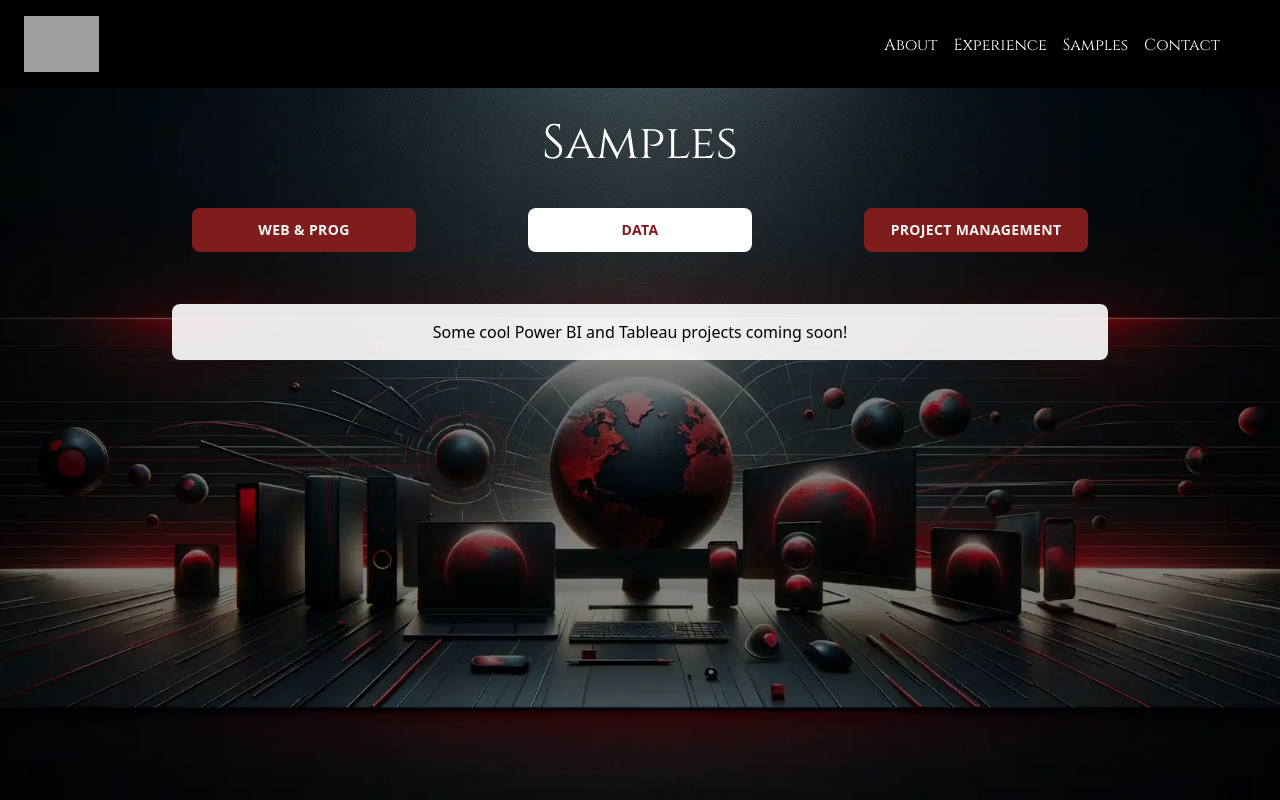
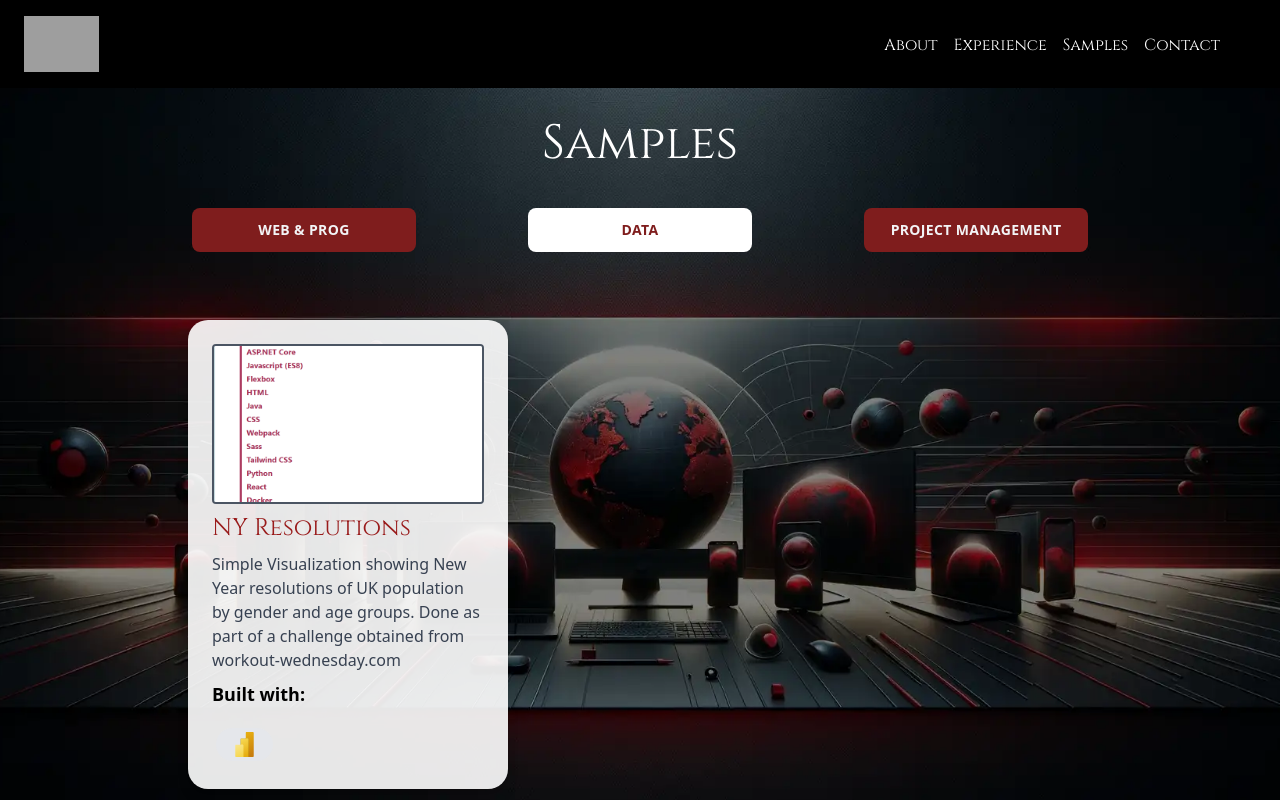
Before and after one commit to nomanymore/myPortfolio, a Next.js app: page /samples in a window 1280 px wide. Both pictures are taken after a click on the button "DATA". Shown: the top 800 px of the page. Built offline with nearby package versions, Linux system fonts and the light colour scheme; grey boxes are pictures that could not be loaded; some icons are missing.

Commit message:
Added power BI project

```diff
--- a/src/pages/samples.jsx
+++ b/src/pages/samples.jsx
@@ -188,11 +188,19 @@ export default function Samples() {
 
                 {selectedSection === 'data' && (
                     <div className="w-3/4 mx-auto">
+                        <div className="bg-white bg-opacity-90 p-6 m-4 rounded-xl shadow-lg w-80 ">
+                            <a href='https://tech-roster-vercel.vercel.app/' target="_blank"><img src="/images/TechRoster.png" alt="Screencap of Project tech roster" className="w-full h-40 object-cover rounded border-2 border-gray-600" /></a>
+                            <h3 className={`text-2xl font-black text-red-800 mt-2 ${cinzel.className}`}>NY Resolutions</h3>
+                            <p className="text-gray-700 mt-2">Simple Visualization showing New Year resolutions of UK population by gender and age groups. Done as part of a challenge obtained from workout-wednesday.com </p>
+                            <p className='text-black font-bold text-lg mt-2'>Built with:</p>
+                            <div className="flex justify-start flex-wrap mt-4">
+                                {['Power BI'].map((tech, index) => (
+                                    <a key={index} href={techIcons[tech].url} className="m-1 bg-gray-200 hover:bg-gray-300 rounded-full px-4 py-1 text-sm" target="_blank" rel="noopener noreferrer" title={tech}>
+                                        <Icon icon={techIcons[tech].icon} width="25" height="25" />
+                                    </a>
+                                ))}
+                            </div>
 
-                        <div className="bg-white bg-opacity-90 rounded-lg p-4">
-                                <p className="text-black text-center ">
-                                    Some cool Power BI and Tableau projects coming soon!
-                                </p>
                         </div>
                     </div>
                     )}
```
